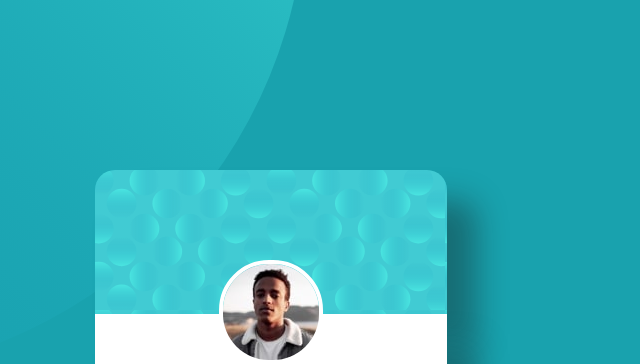
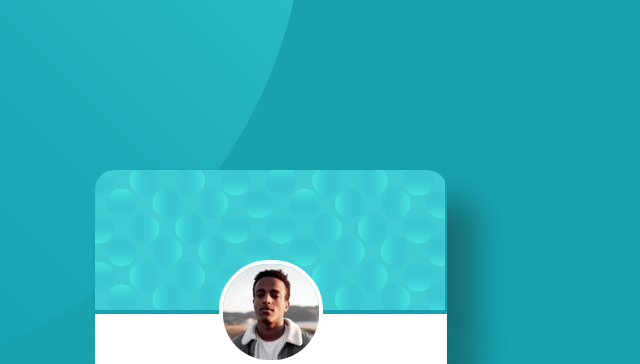
Before and after one commit to emirmoretti/profileCard, a plain HTML site: page index.html in a window 1280 px wide. Shown: the top 364 px of the page, 369-1009 px from the left. Drawn offline with Linux system fonts and the light colour scheme.

Commit message:
Update style.css

```diff
--- a/css/style.css
+++ b/css/style.css
@@ -31,7 +31,7 @@
     margin: 40% auto;
 }
 .imgcontainer {
-    background: url(../images/bg-pattern-card.svg);
+    background: url(../images/bg-pattern-card.svg) no-repeat;
     padding-top: 2.5rem;
     border-top-left-radius: 20px;
     border-top-right-radius: 20px;
```
